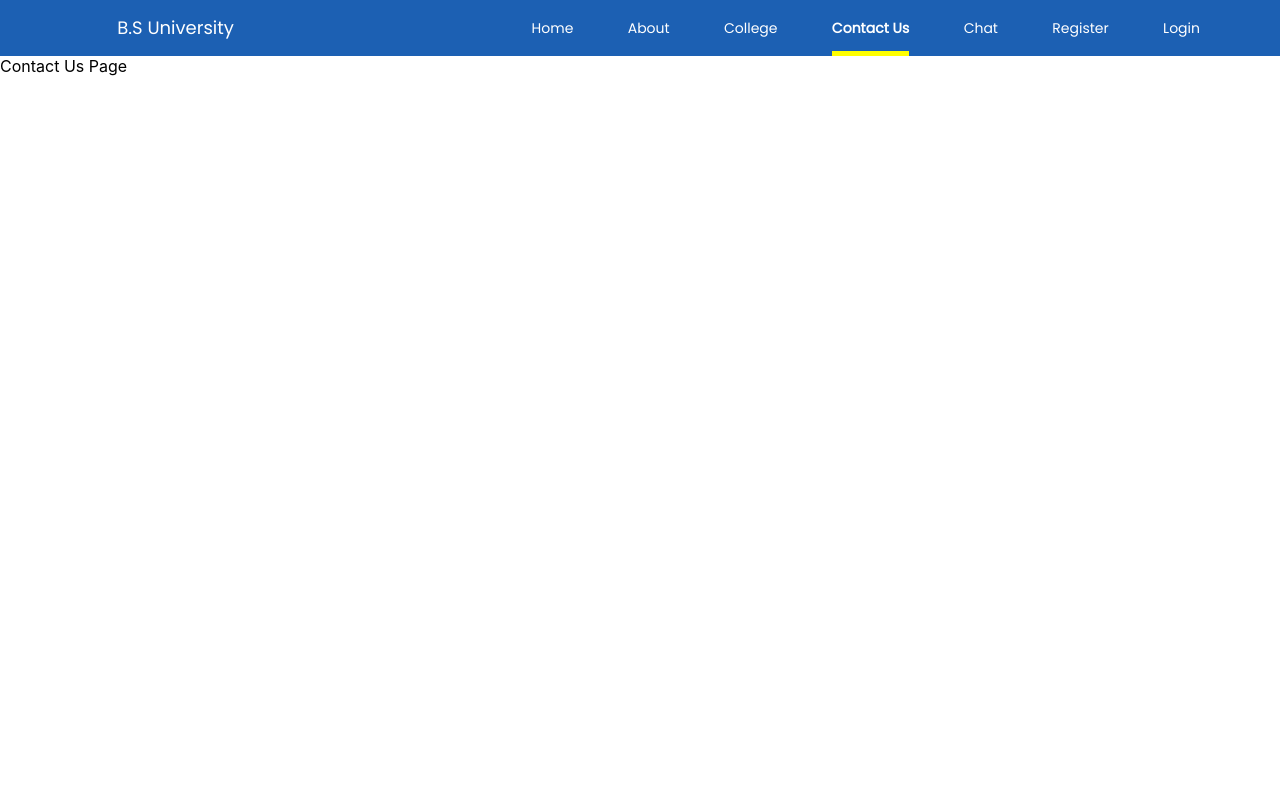
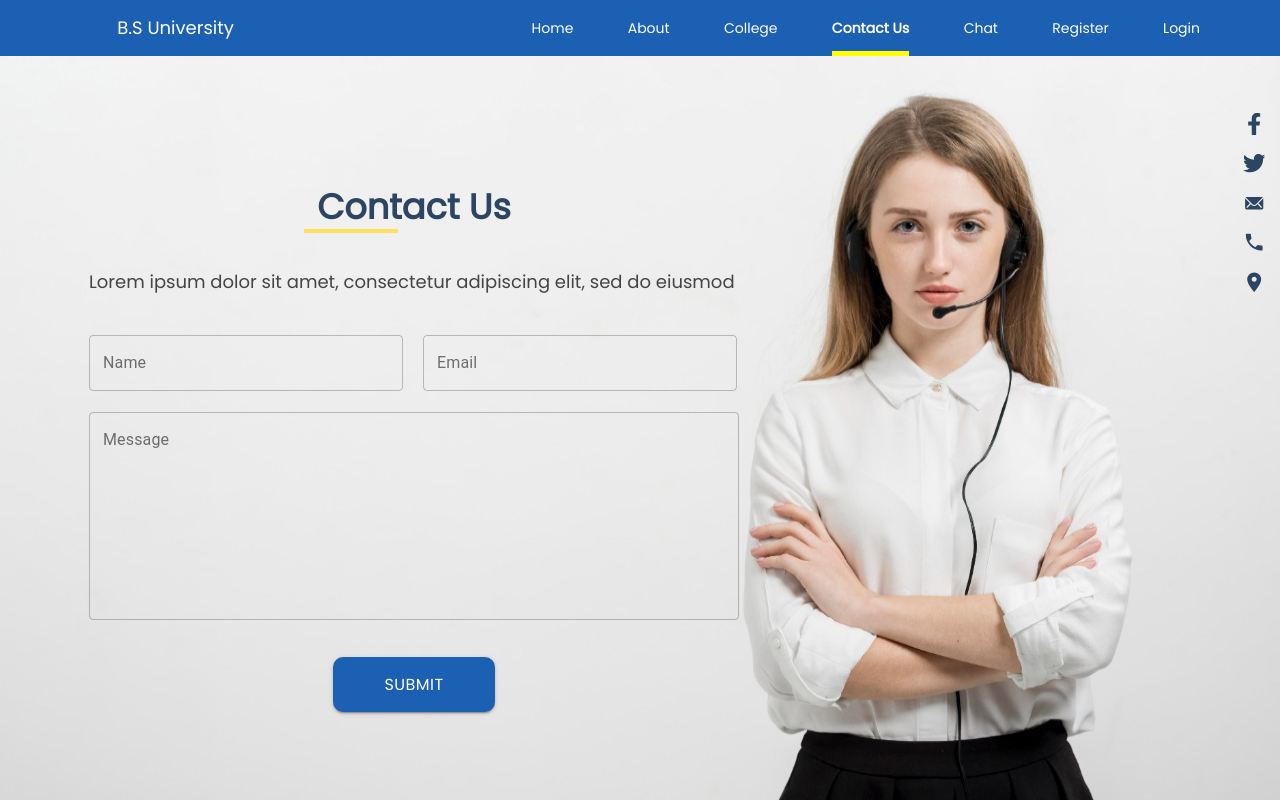
Before and after one commit to MarShallOwn/E-University, a React (Create React App) app: page /contact-us in a window 1280 px wide. Built offline with nearby package versions, Linux system fonts and the light colour scheme; no server answers.

Commit message:
Contact Us Design Page

```diff
--- a/src/components/ContactUs.js
+++ b/src/components/ContactUs.js
@@ -1,12 +1,180 @@
-import { Grid } from '@material-ui/core'
+import { Grid, TextField, Button } from "@material-ui/core";
+import ContactUsImage from "../assets/images/Contact-Us.jpeg";
+import { FaFacebookF, FaTwitter } from "react-icons/fa";
+import { IoIosMail, IoMdPin } from "react-icons/io";
+import { MdLocalPhone } from "react-icons/md";
 
 const ContactUs = () => {
+  return (
+    <Grid
+      style={{
+        width: "100%",
+        height: "calc(100vh - 3.5rem)",
+        padding: "0",
+        margin: "0",
+        position: "relative",
+      }}
+    >
+      <img
+        style={{
+          width: "100%",
+          height: "100%",
+          padding: "0",
+          margin: "0",
+          position: "absolute",
+          top: 0,
+          zIndex: -1,
+        }}
+        src={ContactUsImage}
+      />
 
-    return(
+      <Grid
+        container
+        alignItems="center"
+        style={{ width: "650px", height: "100%", marginLeft: "89px" }}
+      >
         <Grid>
-            Contact Us Page
+          <Grid
+            style={{
+              padding: "0 50px",
+            }}
+          >
+            <Grid
+              style={{
+                position: "relative",
+                width: "fit-content",
+                margin: "0 auto",
+                padding: "0 13px",
+              }}
+            >
+              <p
+                style={{
+                  color: "#2C4563",
+                  textAlign: "center",
+                  fontSize: "35px",
+                  font: "normal normal 600 35px/53px Poppins",
+                }}
+              >
+                Contact Us
+              </p>
+              <div
+                style={{
+                  position: "absolute",
+                  left: "0",
+                  bottom: "0",
+                  width: "94px",
+                  height: "4px",
+                  backgroundColor: "#FFE05D",
+                }}
+              ></div>
+            </Grid>
+          </Grid>
+
+          <Grid style={{ marginBottom: "40px" }}>
+            <p
+              style={{
+                font: "normal normal normal 18px/27px Poppins",
+                color: "#424446",
+              }}
+            >
+              Lorem ipsum dolor sit amet, consectetur adipiscing elit, sed do
+              eiusmod
+            </p>
+          </Grid>
+
+          <Grid container style={{ marginBottom: "37px" }}>
+            <TextField
+              style={{ width: "314px", marginRight: "20px" }}
+              variant="outlined"
+              label="Name"
+            />
+            <TextField
+              style={{ width: "314px" }}
+              variant="outlined"
+              label="Email"
+            />
+            <TextField
+              style={{ width: "100%", marginTop: "21px" }}
+              multiline
+              rows={9}
+              rowsMax={9}
+              variant="outlined"
+              label="Message"
+            />
+          </Grid>
+
+          <Button
+            variant="contained"
+            style={{
+              width: "162px",
+              height: "55px",
+              backgroundColor: "#1C60B3",
+              color: "white",
+              borderRadius: "10px",
+              font: "normal normal 400 16px Poppins",
+              margin: "0 auto",
+              display: "block",
+            }}
+          >
+            Submit
+          </Button>
         </Grid>
-    )
-}
+      </Grid>
 
-export default ContactUs
+      <Grid style={{ position: "absolute", top: "40px", right: "15px" }}>
+        <FaFacebookF
+          style={{
+            display: "block",
+            margin: "17px 0",
+            height: "1.4rem",
+            width: "1.4rem",
+          }}
+          color="#2C4563"
+          cursor="pointer"
+        />
+        <FaTwitter
+          style={{
+            display: "block",
+            margin: "17px 0",
+            height: "1.4rem",
+            width: "1.4rem",
+          }}
+          color="#2C4563"
+          cursor="pointer"
+        />
+        <IoIosMail
+          style={{
+            display: "block",
+            margin: "17px 0",
+            height: "1.4rem",
+            width: "1.4rem",
+          }}
+          color="#2C4563"
+          cursor="pointer"
+        />
+        <MdLocalPhone
+          style={{
+            display: "block",
+            margin: "17px 0",
+            height: "1.4rem",
+            width: "1.4rem",
+          }}
+          color="#2C4563"
+          cursor="pointer"
+        />
+        <IoMdPin
+          style={{
+            display: "block",
+            margin: "17px 0",
+            height: "1.4rem",
+            width: "1.4rem",
+          }}
+          color="#2C4563"
+          cursor="pointer"
+        />
+      </Grid>
+    </Grid>
+  );
+};
+
+export default ContactUs;
```
Also changed, not shown: src/assets/images/Contact-Us.jpeg (added).
